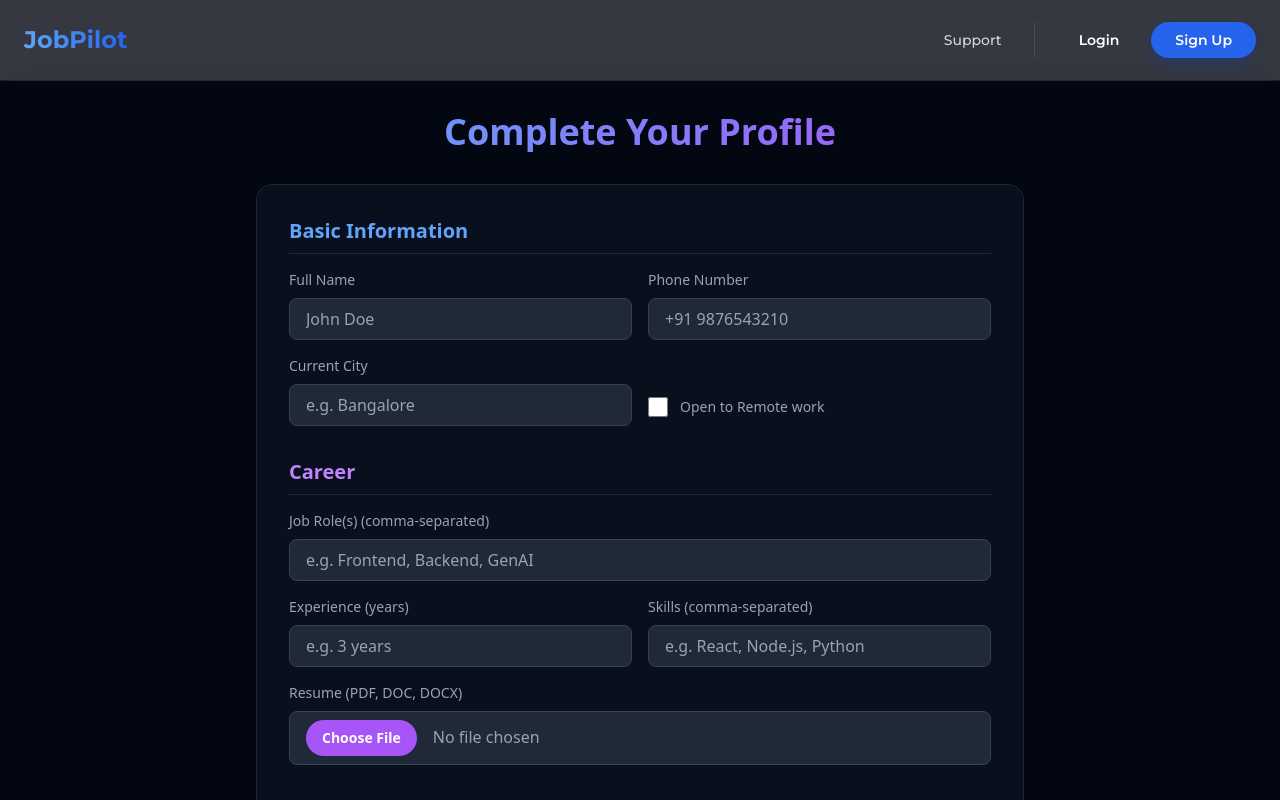
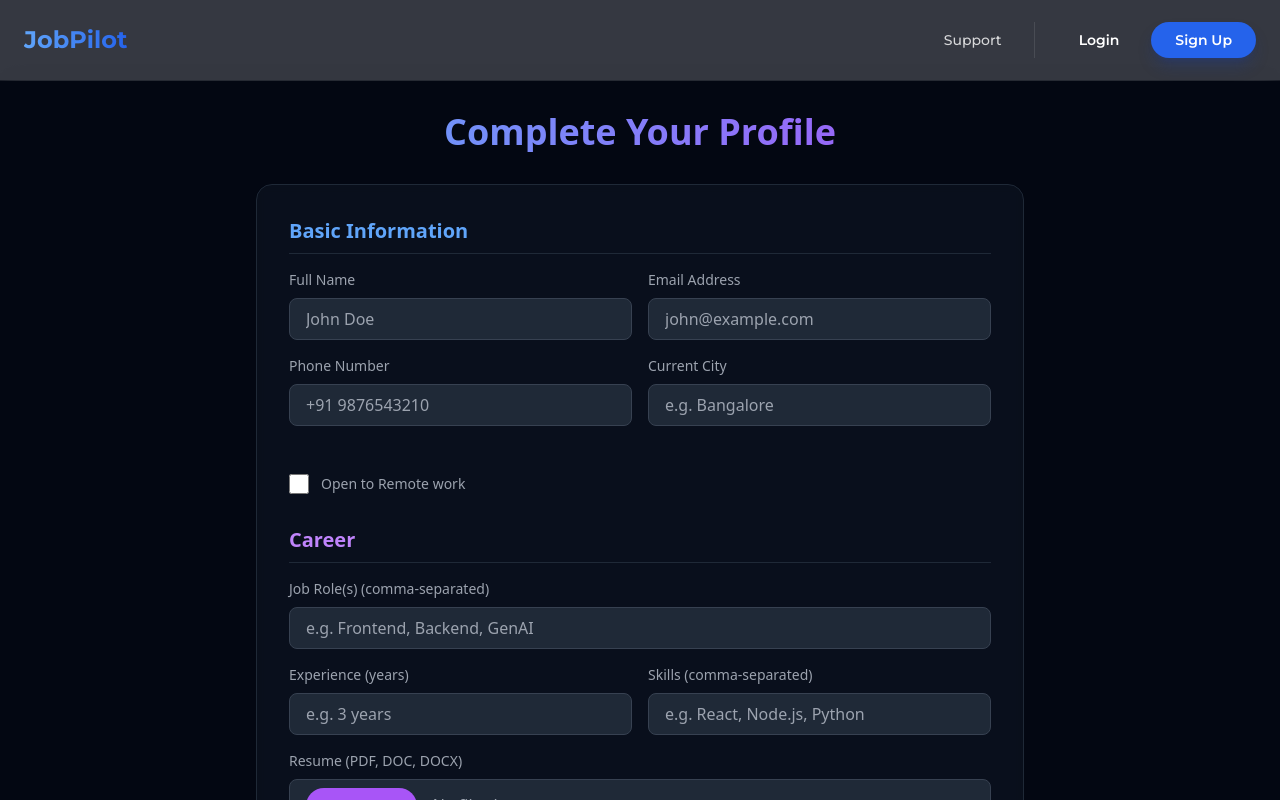
Before and after one commit to Mahi6384/JobPilot, a React (Vite) app in the folder client/: page /onboarding in a window 1280 px wide. Shown: the top 800 px of the page. Built offline with nearby package versions, Linux system fonts and the light colour scheme; no server answers.

Commit message:
added email field in onboarding form

```diff
--- a/client/src/pages/Onboarding.jsx
+++ b/client/src/pages/Onboarding.jsx
@@ -9,6 +9,7 @@ function Onboarding() {
   const navigate = useNavigate();
   const [formData, setFormData] = useState({
     name: "",
+    email: "",
     phone: "",
     currentCity: "",
     remotePreference: false,
@@ -88,6 +89,18 @@ function Onboarding() {
                   onChange={handleChange}
                   required
                   placeholder="John Doe"
+                  className="w-full px-4 py-2 bg-gray-800 border border-gray-700 rounded-lg focus:outline-none focus:ring-2 focus:ring-blue-500 text-white"
+                />
+              </div>
+              <div>
+                <label className="block mb-2 text-sm text-gray-400">Email Address</label>
+                <input
+                  type="email"
+                  name="email"
+                  value={formData.email}
+                  onChange={handleChange}
+                  required
+                  placeholder="john@example.com"
                   className="w-full px-4 py-2 bg-gray-800 border border-gray-700 rounded-lg focus:outline-none focus:ring-2 focus:ring-blue-500 text-white"
                 />
               </div>
```
